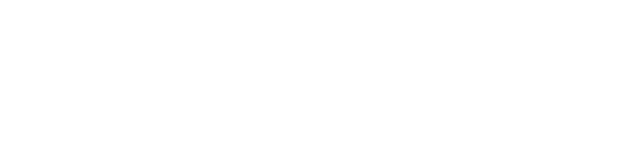
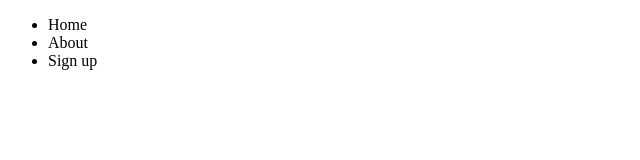
Before and after one commit to MahmoudBwedany/Wendsday_Lesson, a plain HTML site: page index.html in a window 1280 px wide. Shown: the whole page, without its empty margins (0-640 px from the left). Drawn offline with Linux system fonts and the light colour scheme.

Commit message:
edited index

```diff
--- a/index.html
+++ b/index.html
@@ -7,7 +7,15 @@
 
     <body>
 
-
+        <header>
+            <nav>
+                <ul>
+                    <li>Home</li>
+                    <li> About </li>
+                    <li> Sign up</li>
+                </ul>
+            </nav>
+        </header>
     </body>
 
 </html>
```
